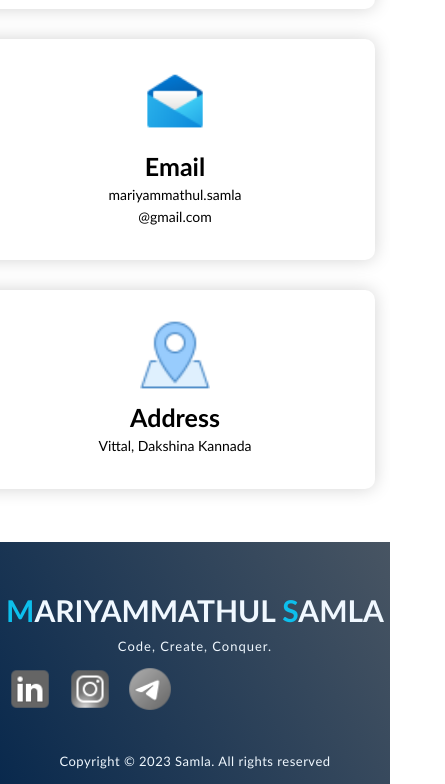
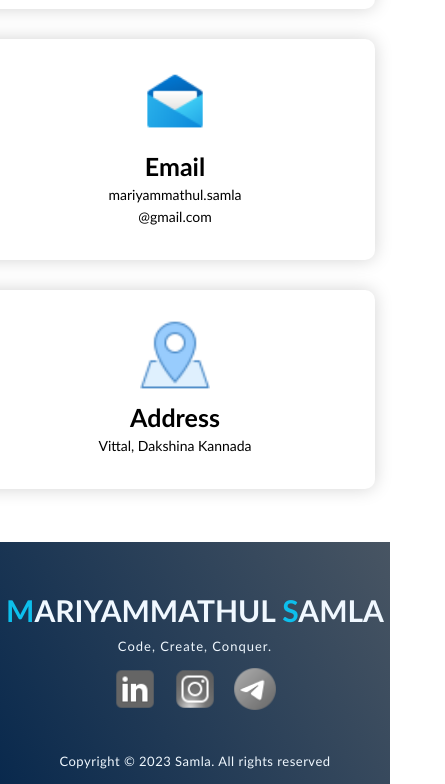
Before and after one commit to Mariyammathul-Samla/portfolio, a plain HTML site: page index.html in a window 390 px wide. Shown: the part 6458-7242 px from the top of the page, 445 px wide, since content can reach past the window. Drawn offline with Linux system fonts and the light colour scheme.

Commit message:
Update style.css

```diff
--- a/style.css
+++ b/style.css
@@ -756,46 +756,3 @@ button:hover {
   transform: scale(1.05);
   box-shadow: 0 6px 14px rgba(93, 193, 232, 0.6);
 }
-
-
-
-
-/* ✅ Fix wide scrollbar on mobile — no desktop change */
-@media only screen and (max-width: 768px) {
-  html, body {
-    overflow-x: hidden;
-    width: 100%;
-  }
-}
-
-/* ✅ Optional: make scrollbar thinner (looks clean everywhere) */
-::-webkit-scrollbar {
-  width: 6px;
-}
-::-webkit-scrollbar-thumb {
-  background: #999;
-  border-radius: 10px;
-}
-::-webkit-scrollbar-thumb:hover {
-  background: #666;
-}
-
-/* Fix mobile overflow issue (contact/footer area) */
-@media (max-width: 768px) {
-  html, body {
-    overflow-x: hidden;
-  }
-
-  .contact.container,
-  .footer.container {
-    max-width: 100%;
-    overflow-x: hidden;
-  }
-
-  .contact-item,
-  .contact-info,
-  .social-icon {
-    width: 100%;
-    box-sizing: border-box;
-  }
-}
```
